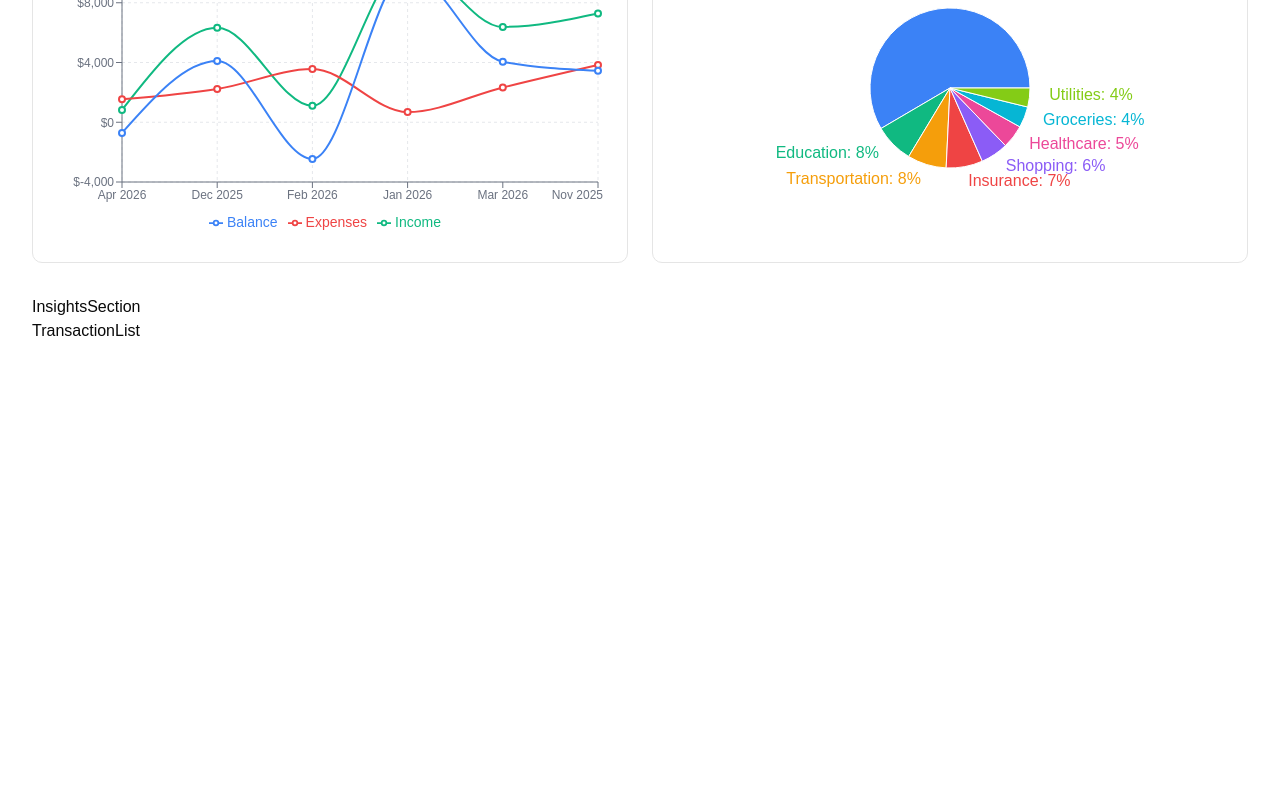
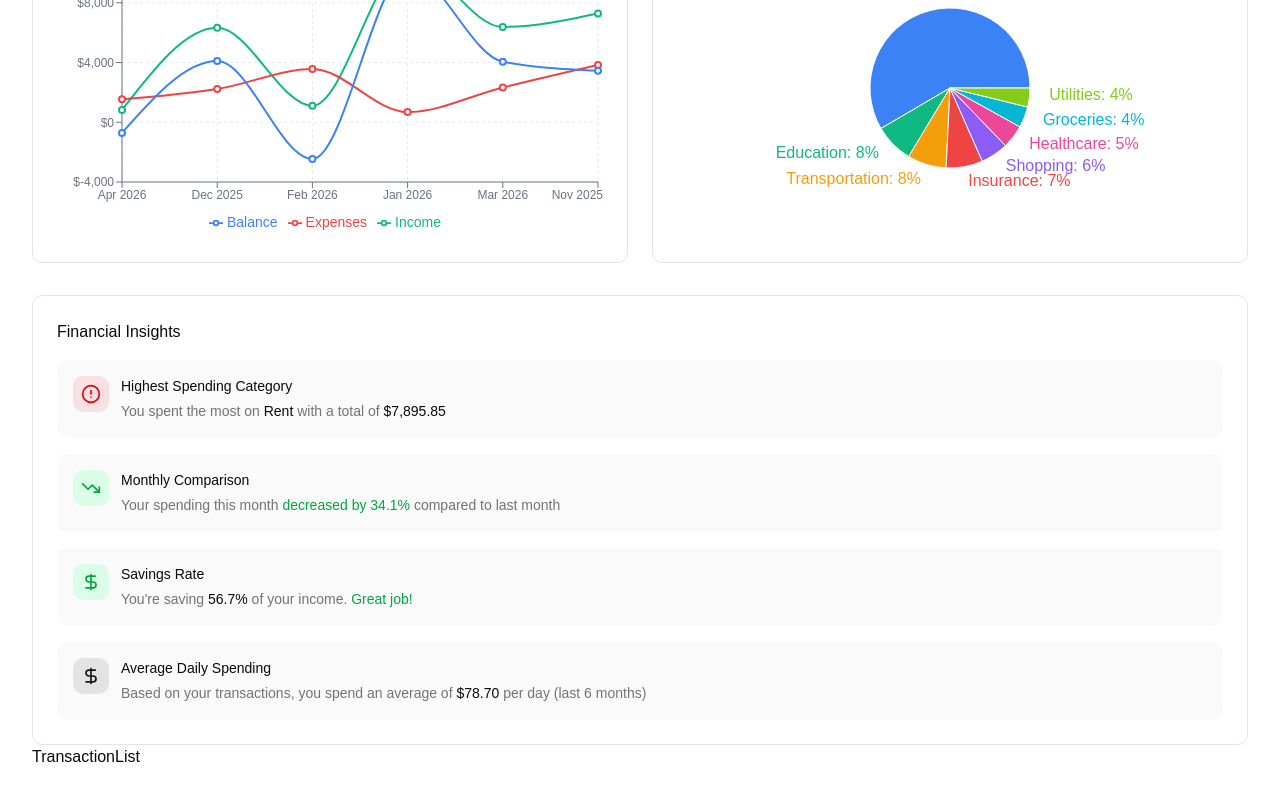
Before and after one commit to GENERATOR07/Finance_dashboard, a React (Vite) app: page / in a window 1280 px wide. Shown: the part 376-1176 px from the top of the page. Before the commit the page ends 800 px from the top, so only its background shows below. Built offline with nearby package versions, Linux system fonts and the light colour scheme.

Commit message:
feat(insights-section): enhance InsightsSection component with financial insights and calculations

```diff
--- a/src/App.tsx
+++ b/src/App.tsx
@@ -53,7 +53,7 @@ export function App() {
           />
         </div>
         <div>
-          <InsightsSection />
+          <InsightsSection transactions={tansactions} />
         </div>
 
         <TransactionList />
--- a/src/components/InsightsSection.tsx
+++ b/src/components/InsightsSection.tsx
@@ -1,5 +1,198 @@
-const InsightsSection = () => {
-  return <div>InsightsSection</div>
+import { TrendingUp, TrendingDown, AlertCircle, DollarSign } from "lucide-react"
+import type { Transaction } from "../../types/finance"
+import {
+  getTopCategory,
+  getMonthlyComparison,
+  calculateTotals,
+} from "../../utils/calculations"
+
+interface InsightsSectionProps {
+  transactions: Transaction[]
 }
 
+export const InsightsSection = ({ transactions }: InsightsSectionProps) => {
+  const topCategory = getTopCategory(transactions)
+  const monthlyComparison = getMonthlyComparison(transactions)
+  const totals = calculateTotals(transactions)
+  const savingsRate =
+    totals.totalIncome > 0
+      ? ((totals.totalIncome - totals.totalExpenses) / totals.totalIncome) * 100
+      : 0
+
+  return (
+    <div className="rounded-lg border border-border bg-card p-6">
+      <h3 className="mb-4 text-foreground">Financial Insights</h3>
+
+      <div className="space-y-4">
+        {/* Highest Spending Category */}
+        {topCategory && (
+          <div className="flex items-start gap-3 rounded-lg bg-muted/50 p-4">
+            <div className="rounded-lg bg-destructive/10 p-2">
+              <AlertCircle className="h-5 w-5 text-destructive" />
+            </div>
+            <div className="flex-1">
+              <h4
+                className="text-foreground"
+                style={{
+                  fontSize: "0.875rem",
+                  fontWeight: "var(--font-weight-medium)",
+                }}
+              >
+                Highest Spending Category
+              </h4>
+              <p
+                className="mt-1 text-muted-foreground"
+                style={{ fontSize: "0.875rem" }}
+              >
+                You spent the most on{" "}
+                <span className="font-medium text-foreground">
+                  {topCategory.category}
+                </span>{" "}
+                with a total of{" "}
+                <span className="font-medium text-foreground">
+                  $
+                  {topCategory.amount.toLocaleString("en-US", {
+                    minimumFractionDigits: 2,
+                    maximumFractionDigits: 2,
+                  })}
+                </span>
+              </p>
+            </div>
+          </div>
+        )}
+
+        {/* Monthly Comparison */}
+        <div className="flex items-start gap-3 rounded-lg bg-muted/50 p-4">
+          <div
+            className={`rounded-lg p-2 ${monthlyComparison.change > 0 ? "bg-red-100 dark:bg-red-900/30" : "bg-green-100 dark:bg-green-900/30"}`}
+          >
+            {monthlyComparison.change > 0 ? (
+              <TrendingUp className="h-5 w-5 text-red-600 dark:text-red-400" />
+            ) : (
+              <TrendingDown className="h-5 w-5 text-green-600 dark:text-green-400" />
+            )}
+          </div>
+          <div className="flex-1">
+            <h4
+              className="text-foreground"
+              style={{
+                fontSize: "0.875rem",
+                fontWeight: "var(--font-weight-medium)",
+              }}
+            >
+              Monthly Comparison
+            </h4>
+            <p
+              className="mt-1 text-muted-foreground"
+              style={{ fontSize: "0.875rem" }}
+            >
+              Your spending this month{" "}
+              {monthlyComparison.change > 0 ? (
+                <>
+                  <span className="font-medium text-red-600 dark:text-red-400">
+                    increased by {Math.abs(monthlyComparison.change).toFixed(1)}
+                    %
+                  </span>{" "}
+                  compared to last month
+                </>
+              ) : monthlyComparison.change < 0 ? (
+                <>
+                  <span className="font-medium text-green-600 dark:text-green-400">
+                    decreased by {Math.abs(monthlyComparison.change).toFixed(1)}
+                    %
+                  </span>{" "}
+                  compared to last month
+                </>
+              ) : (
+                "remained the same as last month"
+              )}
+            </p>
+          </div>
+        </div>
+
+        {/* Savings Rate */}
+        <div className="flex items-start gap-3 rounded-lg bg-muted/50 p-4">
+          <div
+            className={`rounded-lg p-2 ${savingsRate > 20 ? "bg-green-100 dark:bg-green-900/30" : "bg-yellow-100 dark:bg-yellow-900/30"}`}
+          >
+            <DollarSign
+              className={`h-5 w-5 ${savingsRate > 20 ? "text-green-600 dark:text-green-400" : "text-yellow-600 dark:text-yellow-400"}`}
+            />
+          </div>
+          <div className="flex-1">
+            <h4
+              className="text-foreground"
+              style={{
+                fontSize: "0.875rem",
+                fontWeight: "var(--font-weight-medium)",
+              }}
+            >
+              Savings Rate
+            </h4>
+            <p
+              className="mt-1 text-muted-foreground"
+              style={{ fontSize: "0.875rem" }}
+            >
+              You're saving{" "}
+              <span className="font-medium text-foreground">
+                {savingsRate.toFixed(1)}%
+              </span>{" "}
+              of your income.
+              {savingsRate > 20 ? (
+                <span className="text-green-600 dark:text-green-400">
+                  {" "}
+                  Great job!
+                </span>
+              ) : savingsRate > 0 ? (
+                <span className="text-yellow-600 dark:text-yellow-400">
+                  {" "}
+                  Consider increasing your savings.
+                </span>
+              ) : (
+                <span className="text-red-600 dark:text-red-400">
+                  {" "}
+                  You're spending more than you earn.
+                </span>
+              )}
+            </p>
+          </div>
+        </div>
+
+        {/* Average Daily Spending */}
+        {transactions.length > 0 && (
+          <div className="flex items-start gap-3 rounded-lg bg-muted/50 p-4">
+            <div className="rounded-lg bg-primary/10 p-2">
+              <DollarSign className="h-5 w-5 text-primary" />
+            </div>
+            <div className="flex-1">
+              <h4
+                className="text-foreground"
+                style={{
+                  fontSize: "0.875rem",
+                  fontWeight: "var(--font-weight-medium)",
+                }}
+              >
+                Average Daily Spending
+              </h4>
+              <p
+                className="mt-1 text-muted-foreground"
+                style={{ fontSize: "0.875rem" }}
+              >
+                Based on your transactions, you spend an average of{" "}
+                <span className="font-medium text-foreground">
+                  $
+                  {(totals.totalExpenses / 180).toLocaleString("en-US", {
+                    minimumFractionDigits: 2,
+                    maximumFractionDigits: 2,
+                  })}
+                </span>{" "}
+                per day (last 6 months)
+              </p>
+            </div>
+          </div>
+        )}
+      </div>
+    </div>
+  )
+}
 export default InsightsSection
--- a/utils/calculations.ts
+++ b/utils/calculations.ts
@@ -58,3 +58,47 @@ export function getCategoryTotals(
     .map(([category, total]) => ({ category, total }))
     .sort((a, b) => b.total - a.total)
 }
+export function getTopCategory(
+  transactions: Transaction[]
+): { category: string; amount: number } | null {
+  const categories = getCategoryTotals(transactions)
+  return categories.length > 0
+    ? { category: categories[0].category, amount: categories[0].total }
+    : null
+}
+
+export function getMonthlyComparison(transactions: Transaction[]): {
+  current: number
+  previous: number
+  change: number
+} {
+  const now = new Date()
+  const currentMonth = format(startOfMonth(now), "yyyy-MM")
+  const previousMonth = format(
+    startOfMonth(new Date(now.getFullYear(), now.getMonth() - 1, 1)),
+    "yyyy-MM"
+  )
+
+  const currentExpenses = transactions
+    .filter(
+      (t) =>
+        t.type === "expense" &&
+        format(startOfMonth(parseISO(t.date)), "yyyy-MM") === currentMonth
+    )
+    .reduce((sum, t) => sum + t.amount, 0)
+
+  const previousExpenses = transactions
+    .filter(
+      (t) =>
+        t.type === "expense" &&
+        format(startOfMonth(parseISO(t.date)), "yyyy-MM") === previousMonth
+    )
+    .reduce((sum, t) => sum + t.amount, 0)
+
+  const change =
+    previousExpenses > 0
+      ? ((currentExpenses - previousExpenses) / previousExpenses) * 100
+      : 0
+
+  return { current: currentExpenses, previous: previousExpenses, change }
+}
```
